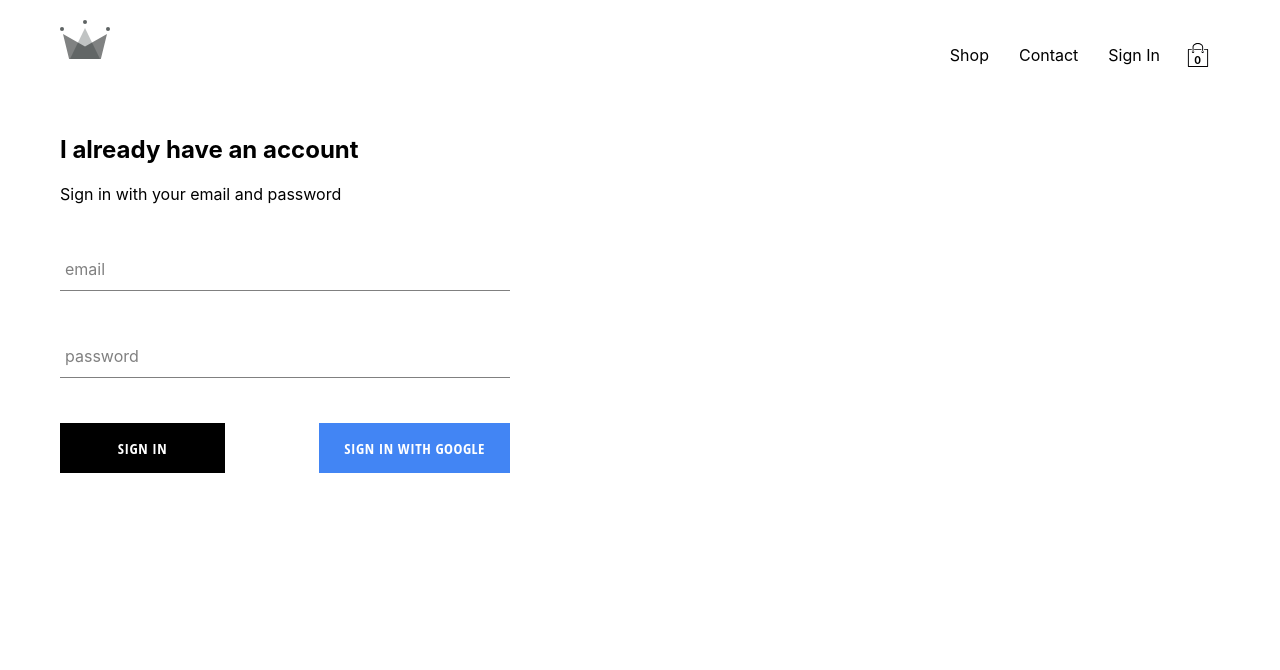
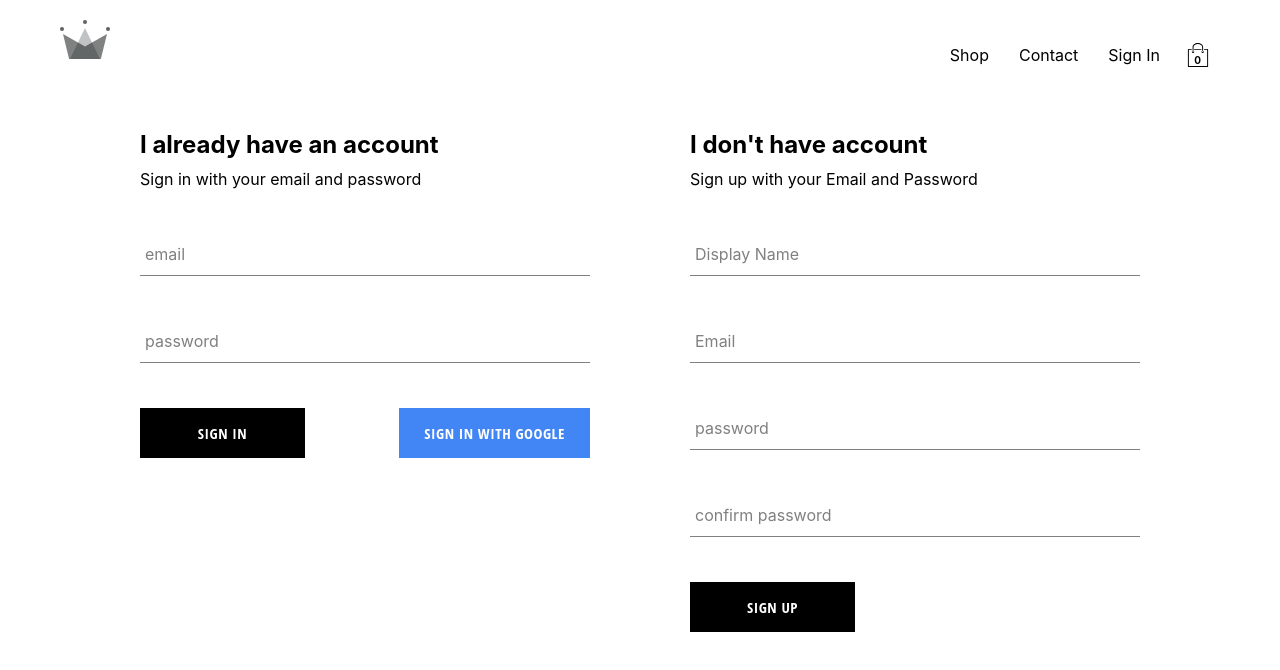
Before and after one commit to rachit-mittal/React-Shopping-App, a React (Create React App) app: page /signin in a window 1280 px wide. Shown: the top 670 px of the page. Built offline with nearby package versions, Linux system fonts and the light colour scheme; no server answers.

Commit message:
Completed Sign up form integrated with Firebase

```diff
--- a/src/App.js
+++ b/src/App.js
@@ -7,7 +7,7 @@
 import Header from './components/header/header'
 import SigninPage from './containers/sign-inpage/signinpage';
 import CheckoutPage from './containers/checkoutpage/checkoutpage';
-import { auth} from './firebase/firebase.utils';
+import { auth, createUserProfileDocument } from './firebase/firebase.utils';
 
 
 class App extends React.Component {
@@ -21,10 +21,27 @@
   unsubscribeFromAuth = null
 
   componentDidMount() {
-    this.unsubscribeFromAuth = auth.onAuthStateChanged(user => {
-      this.setState({ currentUser: user })
+    this.unsubscribeFromAuth = auth.onAuthStateChanged(async userAuth => {
 
-      console.log(user);
+      if (userAuth) {
+        const userref = await createUserProfileDocument (userAuth);
+
+        userref.onSnapshot(snapShot => {
+          this.setState ({
+            currentUser: {
+              id: snapShot.id,
+              ...snapShot.data()
+            }
+          });
+
+          console.log(this.state);
+
+        });
+      }
+      this.setState({
+        currentUser: userAuth
+      });
+
     })
   }
 
--- a/src/components/header/header.js
+++ b/src/components/header/header.js
@@ -26,7 +26,7 @@
                 </Link>
 
                 { currentUser ?
-                    <div className="option" onClick={() => auth.signOut()}>Sign Out {currentUser.displayName.split(' ').map(function(item){return item[0]}).join('')}</div>
+                    <div className="option" onClick={() => auth.signOut()}>Sign Out {currentUser.displayName}</div>
                 :
                     <Link className="option" to="/signin"> Sign In</Link>
                 }
--- a/src/components/sign-in/sign-in.js
+++ b/src/components/sign-in/sign-in.js
@@ -31,7 +31,7 @@
     render(){
         return (
             <div className="sign-in">
-                <h2>I already have an account</h2>
+                <h2 className="title">I already have an account</h2>
                 <span>Sign in with your email and password</span>
 
                 <form onSubmit={this.handleSubmit}>
@@ -41,7 +41,7 @@
                     <FormInput name="password" type="password" value={this.state.password} handleChange={this.handleChange} label ="password"  />
                     <div className="button">
                         <CustomButton type= "submit">Sign In</CustomButton>
-                        <CustomButton onClick = {signInWithGoogle} isGoogleSignIn> Sign In with Google</CustomButton>
+                        <CustomButton type= "button" onClick = {signInWithGoogle} isGoogleSignIn> Sign In with Google</CustomButton>
                     </div>
 
                 </form>
--- a/src/components/sign-in/sign-in.scss
+++ b/src/components/sign-in/sign-in.scss
@@ -5,7 +5,7 @@
     flex-direction: column;
 
     .title {
-        margin: 10px;
+        margin: 10px 0;
     }
 
     .button {
--- a/src/components/sign-up/sign-up.js
+++ b/src/components/sign-up/sign-up.js
@@ -0,0 +1,105 @@
+import React, {Component} from 'react';
+
+import './sign-up.scss'
+import FormInput from '../form-input/form-input';
+import CustomButton from '../custom-button/custom-button';
+import { auth, createUserProfileDocument } from '../../firebase/firebase.utils';
+
+
+class SignUp extends Component {
+    constructor() {
+        super();
+
+        this.state = {
+            displayName: '',
+            email: '',
+            password: '',
+            confirmPassword: ''
+        }
+    }
+
+    handleSubmit = async event => {
+        event.preventDefault();
+
+        const { displayName, email, password, confirmPassword} = this.state;
+
+        if (password !== confirmPassword){
+            alert('password dont match');
+            return;
+        }
+
+        try {
+            const { user } = await auth.createUserWithEmailAndPassword(email, password);
+
+            await createUserProfileDocument(user, { displayName });
+
+            this.setState({
+                displayName: '',
+                email: '',
+                password: '',
+                confirmPassword: ''
+            })
+
+        } catch (error) {
+            console.log(error);
+        }
+    };
+
+    handleChange = event => {
+        const { value, name } = event.target;
+
+        this.setState ({ [name]: value })
+    };
+
+
+    render() {
+        const { displayName, email, password, confirmPassword} = this.state;
+        return(
+            <div className="sign-up">
+                <h2 className="title">I don't have account</h2>
+                <span>Sign up with your Email and Password</span>
+                <form className="sign-up-form" onSubmit={this.handleSubmit}>
+
+                    <FormInput
+                        type='text'
+                        name='displayName'
+                        value={displayName}
+                        onChange={this.handleChange}
+                        label="Display Name"
+                        required
+                    />
+                    <FormInput
+                        type='text'
+                        name='email'
+                        value={email}
+                        onChange={this.handleChange}
+                        label="Email"
+                        required
+                    />
+                    <FormInput
+                        type='password'
+                        name='password'
+                        value={password}
+                        onChange={this.handleChange}
+                        label="password"
+                        required
+                    />
+                    <FormInput
+                        type='password'
+                        name='confirmPassword'
+                        value={confirmPassword}
+                        onChange={this.handleChange}
+                        label="confirm password"
+                        required
+                    />
+
+                    <CustomButton type= "submit">Sign Up</CustomButton>
+                </form>
+            </div>
+        )
+
+    }
+
+}
+
+export default SignUp;
--- a/src/components/sign-up/sign-up.scss
+++ b/src/components/sign-up/sign-up.scss
@@ -0,0 +1,9 @@
+.sign-up {
+    display: flex;
+    flex-direction: column;
+    width: 450px;
+
+    .title {
+      margin: 10px 0;
+    }
+}
--- a/src/containers/sign-inpage/signinpage.js
+++ b/src/containers/sign-inpage/signinpage.js
@@ -2,12 +2,13 @@
 
 import './signinpage.scss';
 import SignIn from '../../components/sign-in/sign-in';
+import SignUp from '../../components/sign-up/sign-up';
 
 const SigninPage = () => (
 
-    <div>
+    <div className="sign-in-page">
         <SignIn />
-
+        <SignUp />
     </div>
 
 )
--- a/src/containers/sign-inpage/signinpage.scss
+++ b/src/containers/sign-inpage/signinpage.scss
@@ -0,0 +1,6 @@
+.sign-in-page {
+    display: flex;
+    width: 1000px;
+    justify-content: space-between;
+    margin: 30px auto
+}
--- a/src/firebase/firebase.utils.js
+++ b/src/firebase/firebase.utils.js
@@ -12,6 +12,38 @@
     appId: "1:520832579518:web:677f25b9440c284b22ebef"
   };
 
+
+  export const createUserProfileDocument = async (userAuth, additionalData) => {
+    if (!userAuth) return;
+
+    const userRef = firestore.doc(`users/${userAuth.uid}`);
+
+    const snapShot = await userRef.get();
+
+    if(!snapShot.exists) {
+      const { displayName, email } = userAuth;
+      const createdAt = new Date();
+
+      try {
+        await userRef.set({
+          displayName,
+          email,
+          createdAt,
+          ...additionalData
+        })
+      } catch (error){
+        console.log(error.message);
+      }
+    }
+
+    return userRef;
+   //console.log(snapShot);
+
+  }
+
+
+
+
   firebase.initializeApp(config);
 
   export const auth = firebase.auth();
```
